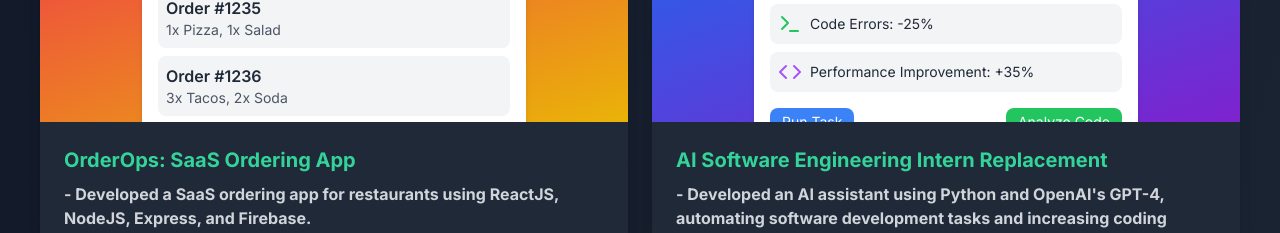
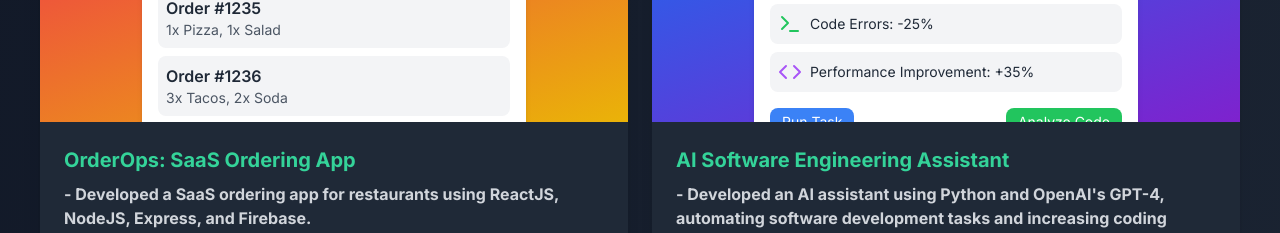
Before and after one commit to MohammadMawed/my-portfolio, a Next.js app: page / in a window 1280 px wide. Shown: the part 1066-1299 px from the top of the page. Built offline with nearby package versions, Linux system fonts and the light colour scheme.

Commit message:
chore: Update AI Software Engineering Assistant project details and code preview

```diff
--- a/app/page.js
+++ b/app/page.js
@@ -238,34 +238,11 @@
         { icon: Server, name: 'Node.js' },
         { icon: Database, name: 'Firebase' },
       ],
-      codePreview: `
-        // OrderComponent.js
-        import React, { useState, useEffect } from 'react';
-        import { useFirebase } from '../contexts/FirebaseContext';
-
-        export const OrderComponent = () => {
-          const [orders, setOrders] = useState([]);
-          const { db } = useFirebase();
-
-          useEffect(() => {
-            const unsubscribe = db.collection('orders')
-              .onSnapshot(snapshot => {
-                const orderData = snapshot.docs.map(doc => ({
-                  id: doc.id,
-                  ...doc.data()
-                }));
-                setOrders(orderData);
-              });
-
-            return () => unsubscribe();
-          }, [db]);
-
-          // Render orders...
-        };
+      codePreview: `// Code snippet here,
       `,
     },
     {
-      title: 'AI Software Engineering Intern Replacement',
+      title: 'AI Software Engineering Assistant',
       description: (
         <div>
           <p><strong>- Developed an AI assistant using Python and OpenAI's GPT-4, automating software development tasks and increasing coding efficiency by 40%.</strong></p>
@@ -275,7 +252,7 @@
           <p><strong>- Established a continuous feedback loop by collecting user inputs and AI outputs, enabling ongoing improvement and retraining of the RL agent, leading to more accurate task completion.</strong></p>
         </div>
       ),
-      link: '#', // Replace with actual link when available
+      link: 'https://github.com/MohammadMawed/AI-Software-Engineering-Assistant', // Replace with actual link when available
       previewComponent: AIAssistantPreview,
       techStack: [
         { icon: BrainCog, name: 'GPT-4' },
```
